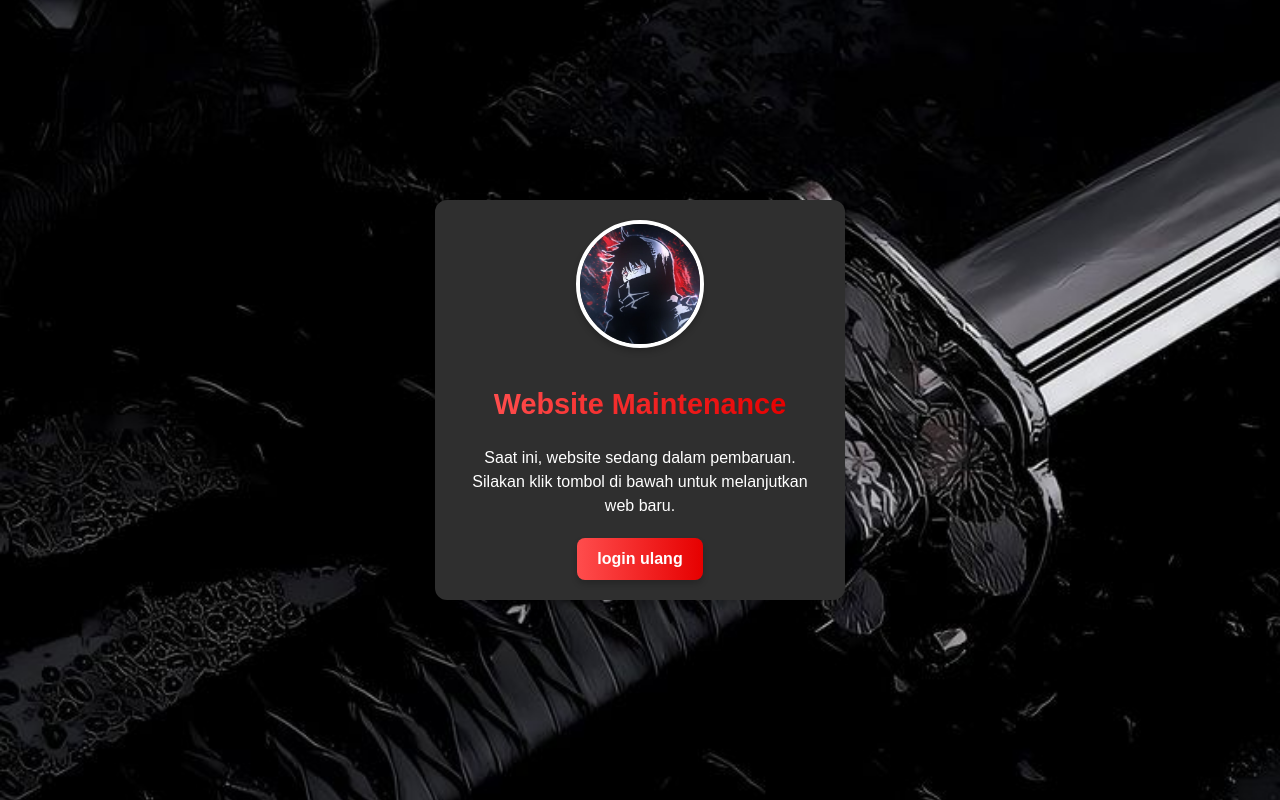
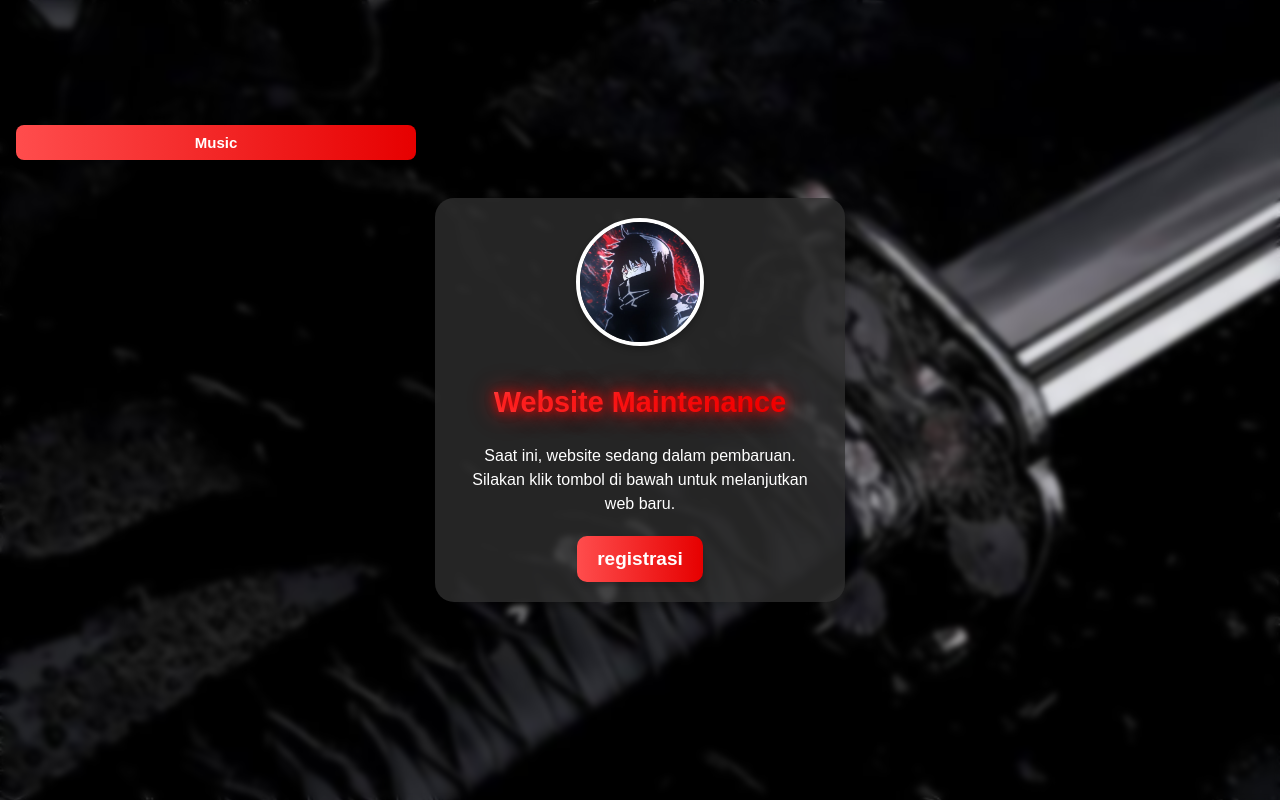
Before and after one commit to stretttttttttttt/Website-Personal, a plain HTML site: page index.html in a window 1280 px wide. Drawn offline with Linux system fonts and the light colour scheme.

Commit message:
Update index.html

```diff
--- a/index.html
+++ b/index.html
@@ -16,11 +16,25 @@
             height: 100vh;
             background: url('test.jpg') no-repeat center center fixed;
             background-size: cover;
+            position: relative; /* Untuk efek blur */
+            overflow: hidden;
+        }
+        /* Overlay dengan efek blur */
+        #blurOverlay {
+            position: absolute;
+            top: 0;
+            left: 0;
+            width: 100%;
+            height: 100%;
+            backdrop-filter: blur(3px); /* Efek blur */
+            -webkit-backdrop-filter: blur(3px); /* Kompatibilitas WebKit */
+            z-index: 0; /* Posisi di belakang konten */
         }
         .container {
-            background-color: #2f2f2f;
+            position: relative; /* Agar konten tetap terlihat di atas overlay */
+            background-color: rgba(47, 47, 47, 0.8);
             padding: 20px 30px;
-            border-radius: 12px;
+            border-radius: 19px;
             box-shadow: 0 6px 12px rgba(0, 0, 0, 0.3);
             text-align: center;
             max-width: 350px;
@@ -28,6 +42,7 @@
             display: flex;
             flex-direction: column;
             align-items: center;
+            z-index: 1; /* Di atas overlay */
         }
         .logo {
             width: 120px;
@@ -45,6 +60,7 @@
             -webkit-text-fill-color: transparent;
             font-size: 1.8em;
             margin-bottom: 15px;
+            text-shadow: 0 0 10px rgba(255, 0, 0, 0.8), 0 0 20px rgba(255, 0, 0, 0.6), 0 0 30px rgba(255, 0, 0, 0.4);
         }
         p {
             margin: 10px 0 20px;
@@ -57,8 +73,8 @@
             color: #ffffff;
             border: none;
             padding: 12px 20px;
-            border-radius: 8px;
-            font-size: 16px;
+            border-radius: 10px;
+            font-size: 19px;
             font-weight: bold;
             cursor: pointer;
             transition: transform 0.2s, background 0.3s;
@@ -66,18 +82,33 @@
         }
         button:hover {
             transform: translateY(-3px);
-            background: linear-gradient(90deg, #e60000, #b30000);
+            background: linear-gradient(90deg, #ff4d4d, #e60000);
         }
         button:active {
             transform: translateY(0);
             box-shadow: 0 2px 4px rgba(0, 0, 0, 0.2);
         }
+        #musicButton {
+            width: 400px;
+            height: 35px;
+            border-radius: 8px;
+            font-size: 15px;
+            padding: 6px 10px;
+            position: fixed;
+            left: 16px;
+            bottom: 640px;
+            background-color: #808080;
+            color: #ffffff;
+        }
     </style>
 </head>
 <body>
+    <!-- Overlay untuk efek blur -->
+    <div id="blurOverlay"></div>
+
     <!-- Audio musik sebagai backsound -->
-    <audio autoplay loop>
-        <source src="bertaut.mp3" type="audio/mpeg">
+    <audio id="backgroundMusic" autoplay loop>
+        <source src="https://github.com/stretttttttttttt/Website-Personal/raw/refs/heads/main/bertaut.mp3" type="audio/mpeg">
         Your browser does not support the audio element.
     </audio>
 
@@ -91,8 +122,31 @@
         <!-- Teks -->
         <p>Saat ini, website sedang dalam pembaruan. Silakan klik tombol di bawah untuk melanjutkan web baru.</p>
 
-        <!-- Tombol -->
-        <button onclick="window.location.href='https://google.com'">login ulang</button>
+        <!-- Tombol login ulang -->
+        <button onclick="window.location.href='https://google.com'">registrasi</button>
     </div>
+
+    <!-- Tombol untuk On/Off Musik -->
+    <button id="musicButton">Music</button>
+
+    <script>
+        // Mendapatkan elemen audio dan tombol
+        const music = document.getElementById('backgroundMusic');
+        const musicButton = document.getElementById('musicButton');
+
+        // Fungsi untuk menyalakan/mematikan musik
+        function toggleMusic() {
+            if (music.paused) {
+                music.play();
+                musicButton.textContent = "Online";
+            } else {
+                music.pause();
+                musicButton.textContent = "Music";
+            }
+        }
+
+        // Menambahkan event listener untuk tombol musik
+        musicButton.addEventListener('click', toggleMusic);
+    </script>
 </body>
 </html>
```
